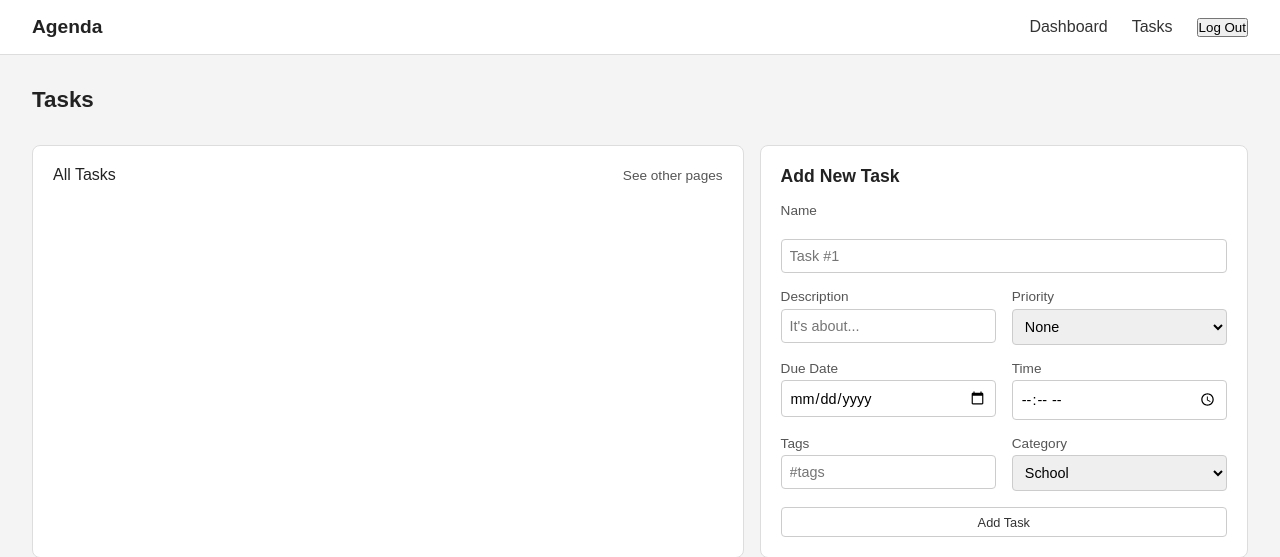
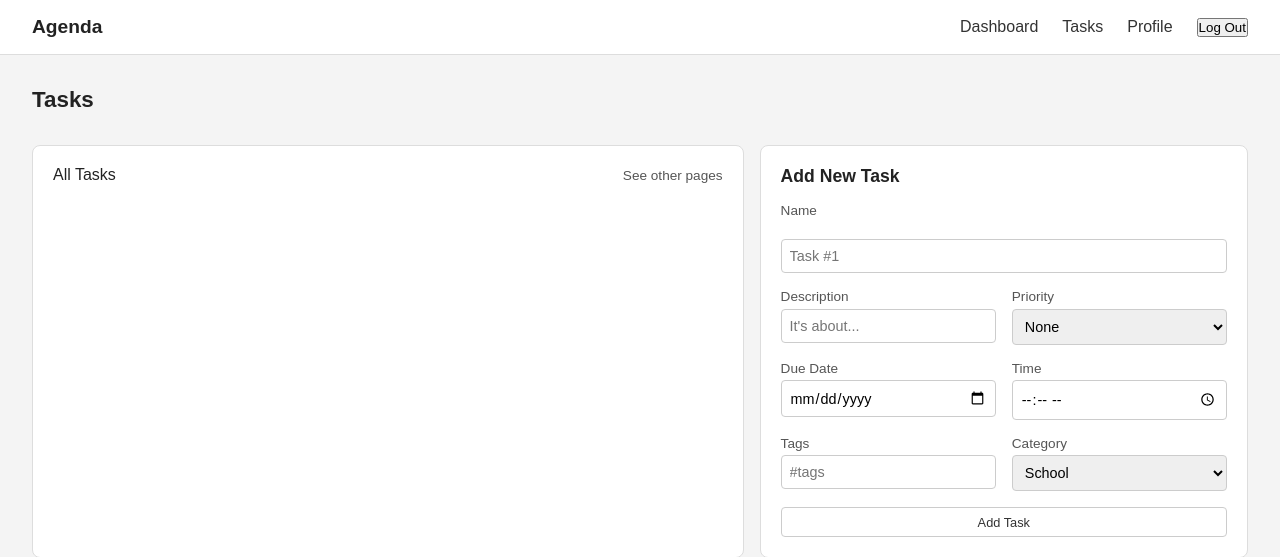
Before and after one commit to strg-ze/cmsc128-Lab1_CRUD_tipon, a Flask app: page /tasks in a window 1280 px wide. Shown: the top 557 px of the page. Run offline with Flask 3, Linux system fonts and the light colour scheme; the visitor is signed in with stand-in values (Sample User, id 1); data comes from the database, SQL or seed files in the repository; data that the repository does not hold is empty.

Commit message:
feat: update navbar to include profile

```diff
--- a/templates/partials/nav.html
+++ b/templates/partials/nav.html
@@ -3,6 +3,7 @@
     <ul class="nav-links">
         <li><a href="{{url_for('dashboard')}}">Dashboard</a></li>
         <li><a href="{{url_for('tasks')}}">Tasks</a></li>
+        <li><a href="{{url_for('profile')}}">Profile</a></li>
         <li><form action="{{ url_for('logout') }}" method="POST">
     <button type="submit" class="logout-btn">Log Out</button>
 </form>
```
